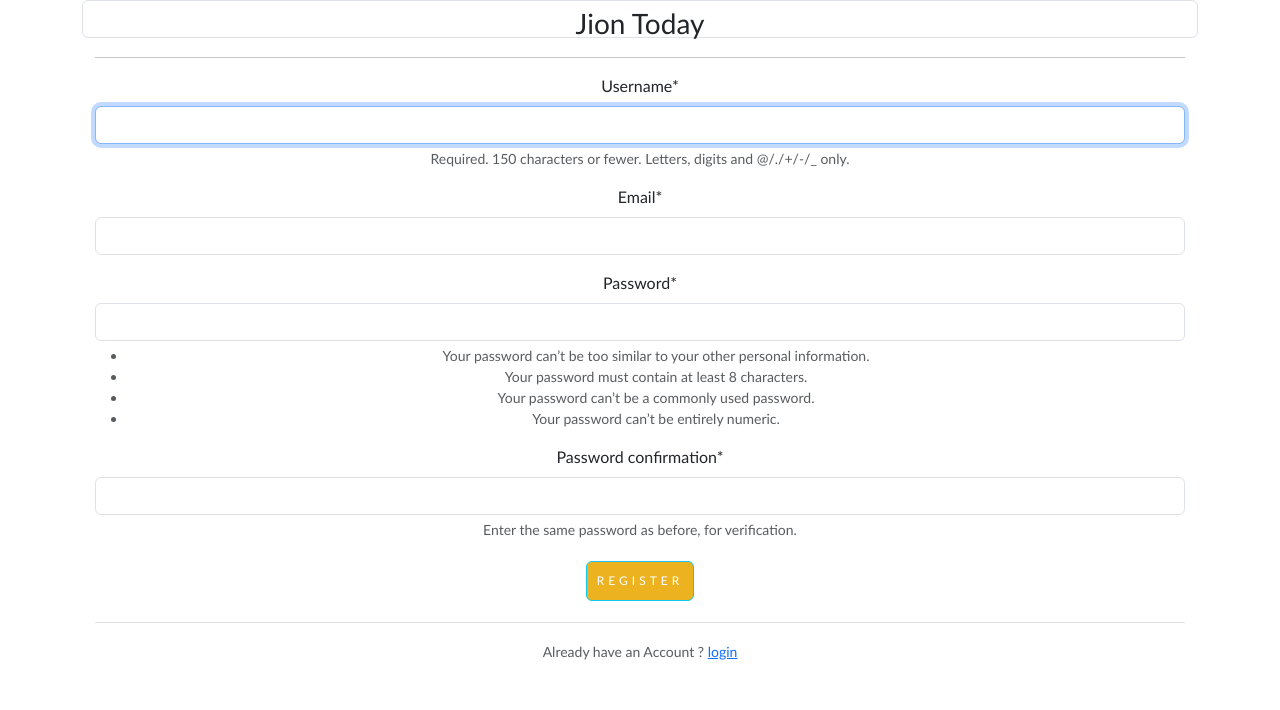
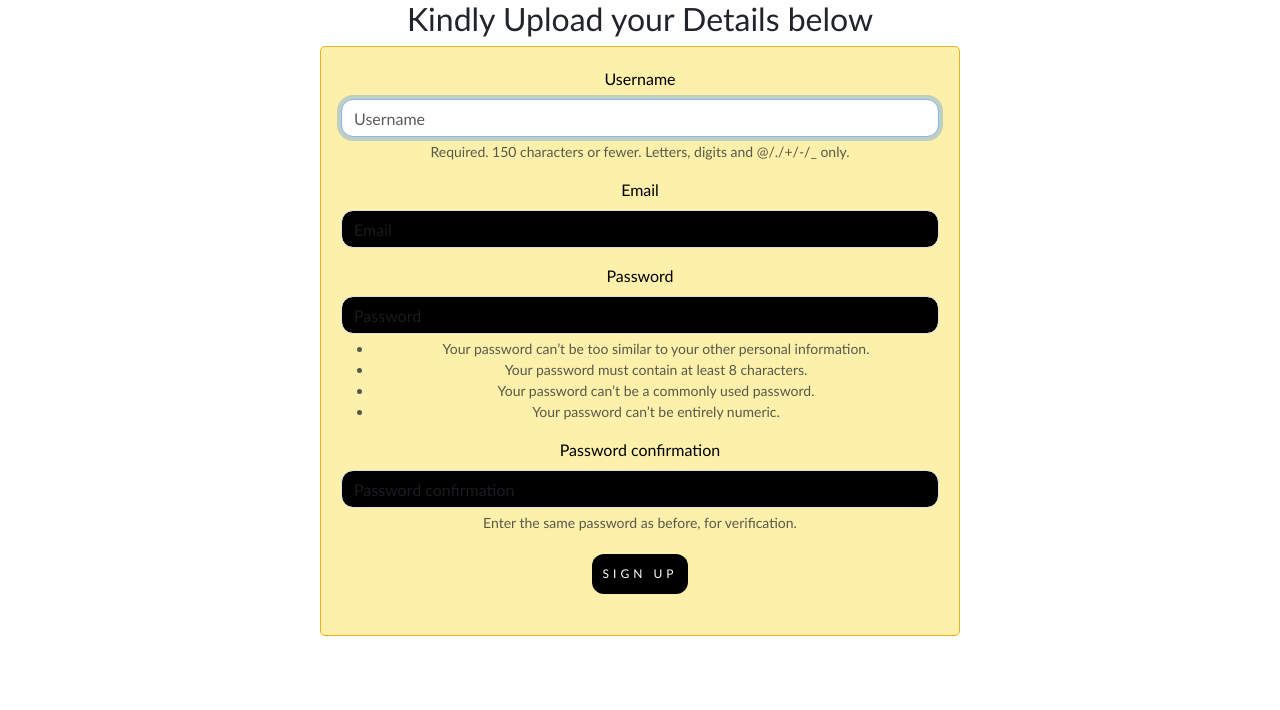
Before and after one commit to KialoHezz/thef, a Django app: page /register/ in a window 1280 px wide. Shown: the part 90-800 px from the top of the page. Run offline with Django 4.2, Linux system fonts and the light colour scheme; some libraries are stand-ins or nearby versions.

Commit message:
pushing to Github

```diff
--- a/hapen/static/css/main.css
+++ b/hapen/static/css/main.css
@@ -40,3 +40,22 @@
 .btn:hover {
     color: #050801;
 }
+
+
+.form-group input,
+.form-group textarea {
+    background-color: black;
+    border-radius: 12px;
+}
+
+form {
+    width: 50vw;
+    background-color: #f4d00354;
+    border-color: #ecb21f;
+    border-style: solid;
+    border-width: 1px;
+    color: rgb(0, 0, 0);
+    border-radius: 10px;
+    border-radius: 5px;
+    padding: 20px;
+}
--- a/hapen/views.py
+++ b/hapen/views.py
@@ -57,7 +57,7 @@
 
 
 @login_required(login_url='/login/')
-def new_neighbourhood(request, id):
+def new_neighbourhood(request):
     current_user = request.user
 
     if request.method == 'POST':
--- a/users/templates/users/register.html
+++ b/users/templates/users/register.html
@@ -1,22 +1,22 @@
-{% extends "base/base.html" %}
-{% load crispy_forms_tags %}
-{% block content %}
-<div class=" container r-form">
-  <form action="" method="post">
-    {% csrf_token %}
-    <fieldset class="form-control">
-      <h3 text-align-center>Jion Today</h3>
-     <hr>
-      {{form|crispy}}
+{% extends 'base/base.html'%} {% load django_bootstrap5 %}{% block content %} {{block.super}} {% if form.errors %}
+
+<div class="container" style="width: 50vw;">
+  <p> Some information may be Incorrect </p>
+  {% endif %}
+  <center>
+    <h2>Kindly Upload your Details below</h2>
+
+    <form class="form" action="/register/" method="post">
+      {% csrf_token %} {% bootstrap_form form%}
+
       <div class="form-group">
-        <button class="btn btn-outline-info mt-6" type="submit">
-          Register
-        </button>
+        <input type="submit" class="btn btn-sm" value="Sign Up">
       </div>
+
+      <input type="hidden" name="next" value="{{next}}">
+
     </form>
-    <div class="border-top pt-3">
-      <small class="text-muted">Already have an Account ? <a href="{% url 'login' %}">login</a></small>
-    </div>
-  </fieldset>
+  </center>
+
 </div>
-{% endblock %}
+{% endblock%}
```
Also changed, not shown: users/templates/users/login.html (+17 -18 lines), media/userimages/steve-johnson-mEbvbqW1Xtc-unsplash.jpg (added).
